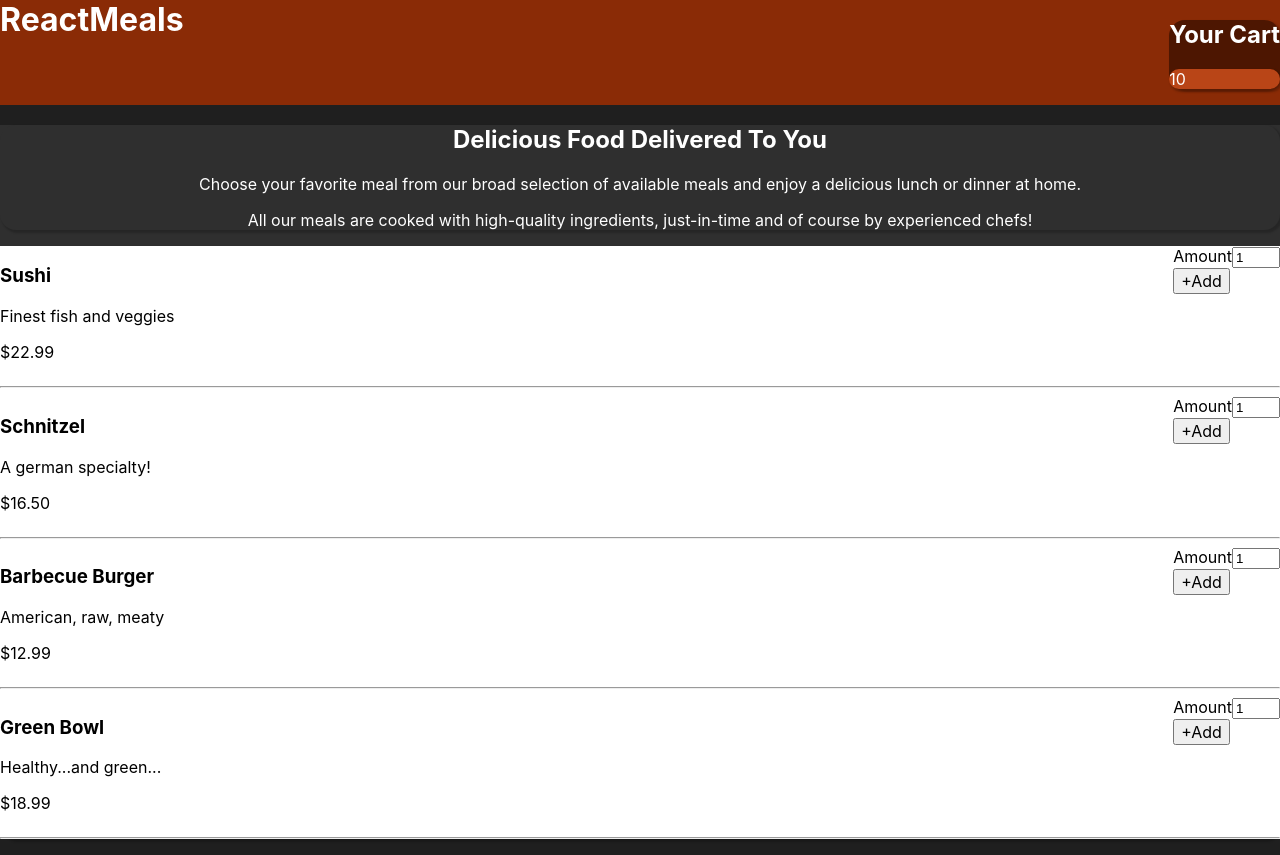
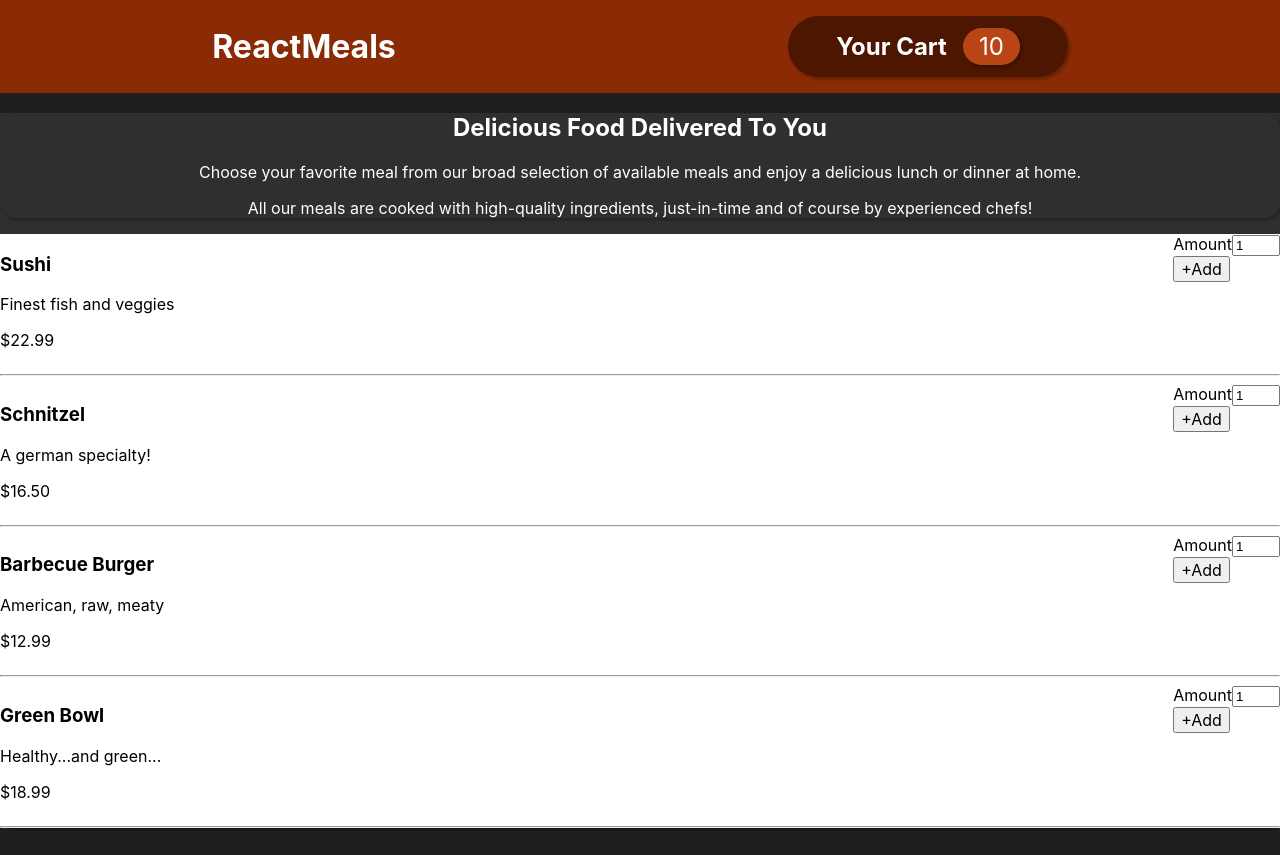
Before and after one commit to antran0/restaurant-app-react, a React (Create React App) app: page / in a window 1280 px wide. Built offline with nearby package versions, Linux system fonts and the light colour scheme.

Commit message:
changed navbar styles

```diff
--- a/src/components/Cart/Cart.module.css
+++ b/src/components/Cart/Cart.module.css
@@ -1,7 +1,22 @@
 .cart {
   background-color: #4d1601;
+  display: flex;
+  align-items: baseline;
+  padding: 0.75rem 3rem;
+  border-radius: 4.5rem !important;
 }
 
 .cart__quantity {
   background-color: #b94517;
+  font-size: 1.5rem;
+  padding: 0.25rem 1rem;
+  margin-left: 1rem;
 }
+
+.cart h2 {
+  margin: 0;
+}
+
+.cart .cart__quantity {
+  border-radius: 1.5rem;
+}
--- a/src/components/MainHeader/MainHeader.module.css
+++ b/src/components/MainHeader/MainHeader.module.css
@@ -2,7 +2,9 @@
   background-color: #8a2b06;
   color: white;
   display: flex;
-  justify-content: space-between;
+  justify-content: space-around;
+  align-items: center;
+  padding: 1rem;
 }
 
 .main-header h1 {
--- a/src/components/NavBar/NavBar.js
+++ b/src/components/NavBar/NavBar.js
@@ -4,8 +4,8 @@ import Cart from "../Cart/Cart";
 
 const NavBar = (props) => {
   return (
-    <nav className={`${styles["nav-bar"]}`}>
-      <ul>
+    <nav>
+      <ul className={`${styles["nav-bar__ul"]}`}>
         <li>
           <Cart
             cartItems={props.cartItems}
--- a/src/components/NavBar/NavBar.module.css
+++ b/src/components/NavBar/NavBar.module.css
@@ -1,7 +1,5 @@
-.nav-bar {
-}
-
-.nav-bar ul {
+.nav-bar__ul {
   list-style: none;
   padding: 0;
+  margin: 0;
 }
```
